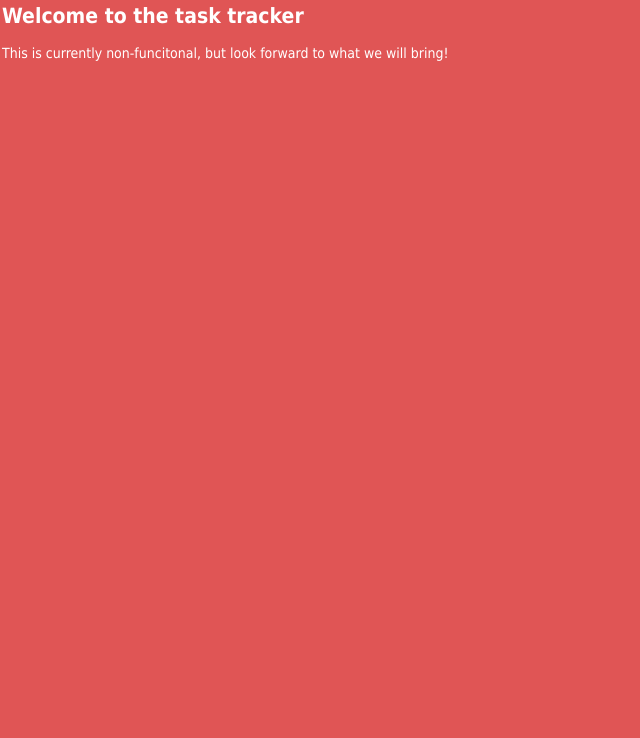
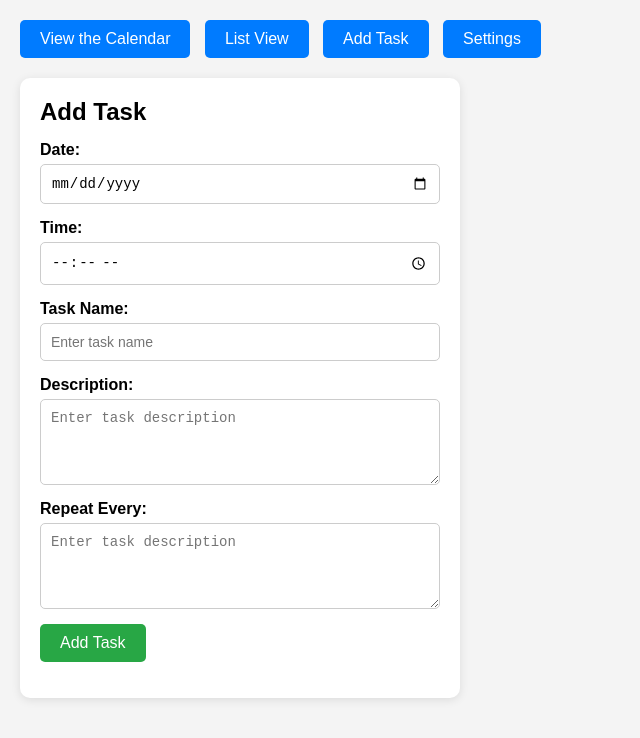
Before and after one commit to StephenRhoades/CS321, a browser extension: page html/open_view.html in a window 1280 px wide. Shown: the whole page, without its empty margins (0-640 px from the left). Drawn offline with Linux system fonts and the light colour scheme.

Commit message:
Add files via upload

```diff
--- a/css/open_view_styles.css
+++ b/css/open_view_styles.css
@@ -1,16 +1,75 @@
-html{
-	min-height:200px;
-	max-height:400px;
-	min-width:200px;
-	max-height:400px;
-}
 body {
-        background-color: E05555;
-        font-size: 14;
-        margin: 2px;
-        padding: 2px;
-	margin-left:auto;
-        margin-right:auto;
-        color: FFFFFF;
-        font-family: Tahoma, "Verdana", sans-serif;
-}
+        font-family: Arial, sans-serif;
+        background-color: #f4f4f4;
+        margin: 0;
+        padding: 20px;
+      }
+
+      .buttons-container {
+        margin-bottom: 20px;
+      }
+
+      .button {
+        background-color: #007bff;
+        color: white;
+        padding: 10px 20px;
+        margin-right: 10px;
+        border: none;
+        border-radius: 5px;
+        cursor: pointer;
+        font-size: 16px;
+      }
+
+      .button:hover {
+        background-color: #0056b3;
+      }
+
+      .add-task-section {
+        background-color: white;
+        padding: 20px;
+        border-radius: 10px;
+        box-shadow: 0 2px 10px rgba(0, 0, 0, 0.1);
+        max-width: 400px;
+      }
+
+      .add-task-section h2 {
+        margin-top: 0;
+        margin-bottom: 15px;
+      }
+
+      .form-group {
+        margin-bottom: 15px;
+      }
+
+      .form-group label {
+        display: block;
+        margin-bottom: 5px;
+        font-weight: bold;
+      }
+
+      .form-group input, .form-group textarea {
+        width: 100%;
+        padding: 10px;
+        font-size: 14px;
+        border: 1px solid #ccc;
+        border-radius: 5px;
+        box-sizing: border-box;
+      }
+
+      .form-group textarea {
+        resize: vertical;
+      }
+
+      .submit-button {
+        background-color: #28a745;
+        color: white;
+        padding: 10px 20px;
+        border: none;
+        border-radius: 5px;
+        cursor: pointer;
+        font-size: 16px;
+      }
+
+      .submit-button:hover {
+        background-color: #218838;
+      }
--- a/css/pages/calendar_view.css
+++ b/css/pages/calendar_view.css
@@ -1,16 +1,116 @@
-html{
-	min-height:200px;
-	max-height:400px;
-	min-width:200px;
-	max-height:400px;
+/* General styles */
+body {
+  font-family: Arial, sans-serif;
+  text-align: center;
+  background-color: #f4f4f4;
+  margin: 0;
+  padding: 0;
 }
-body {
-        background-color: FFFFFF;
-        font-size: 14;
-        margin: 2;
-        padding: 2;
-	margin-left:auto;
-        margin-right:auto;
-        color: 000000;
-        font-family: Tahoma, "Verdana", sans-serif;
+
+/* Calendar container */
+.calendar-container {
+  width: 100%;
+  min-width: 500px;
+  max-width: 800px;
+  margin: 20px auto;
+  background-color: white;
+  border-radius: 10px;
+  box-shadow: 0 0 10px rgba(0, 0, 0, 0.1);
+  padding: 10px;
+  overflow: hidden; /* Avoid overflow causing clipping */
+  box-sizing: border-box; /* Ensures padding is included in width */
 }
+
+/* Calendar header */
+.calendar-header {
+  display: flex;
+  justify-content: space-between;  /* Space between buttons */
+  align-items: center;
+  padding: 5px;
+  box-sizing: border-box; /* Ensures the padding is considered inside the width */
+}
+
+/* Month name */
+#monthName {
+  margin: 0;
+  font-size: 1.2rem;
+  flex-grow: 1; /* Allows the month name to grow in the available space */
+  text-align: center;
+}
+
+/* Button styles */
+.calendar-header button {
+  background-color: #555;
+  color: white;
+  border: none;
+  padding: 10px;
+  cursor: pointer;
+  border-radius: 5px;
+  font-size: 0.9rem;
+  min-width: 60px; /* Ensures the button is always wide enough */
+}
+
+.calendar-header button:hover {
+  background-color: #444;
+}
+
+.week-days {
+  display: grid;
+  grid-template-columns: repeat(7, 1fr);
+  background-color: #555;
+  color: white;
+  padding: 10px;
+  font-size: 0.9rem;
+  box-sizing: border-box;
+}
+
+.week-days span {
+  text-align: center;
+}
+
+.days {
+  display: grid;
+  grid-template-columns: repeat(7, 1fr);
+  gap: 5px;
+}
+
+.day {
+  background-color: #eee;
+  padding: 10px;
+  text-align: center;
+  border-radius: 5px;
+  cursor: pointer;
+  font-size: 0.9rem;
+}
+
+.day:hover {
+  background-color: #ddd;
+}
+
+.task-day {
+  background-color: #E05555;
+  color: white;
+}
+
+.current-day {
+  border: 2px solid #4CAF50;
+}
+
+	.buttons-container {
+        margin-bottom: 20px;
+      }
+
+      .button {
+        background-color: #007bff;
+        color: white;
+        padding: 10px 20px;
+        margin-right: 10px;
+        border: none;
+        border-radius: 5px;
+        cursor: pointer;
+        font-size: 16px;
+      }
+
+      .button:hover {
+        background-color: #0056b3;
+      }
--- a/html/open_view.html
+++ b/html/open_view.html
@@ -5,7 +5,40 @@
   </head>
 
   <body>
-    <h2>Welcome to the task tracker</h2>
-    <p>This is currently non-funcitonal, but look forward to what we will bring!</p>
+
+    <div class="buttons-container">
+      <a href="pages/calendar_view.html"><button class="button">View the Calendar</button></a>
+	  <a href="pages/list_view.html"><button class="button">List View</button></a>
+      <a href="pages/task_page.html"><button class="button">Add Task</button></a>
+	  <a href="pages/settings.html"><button class="button">Settings</button></a>
+    </div>
+
+    <div class="add-task-section">
+      <h2>Add Task</h2>
+      <form>
+        <div class="form-group">
+          <label for="task-date">Date:</label>
+          <input type="date" id="task-date" name="task-date" required>
+        </div>
+        <div class="form-group">
+          <label for="task-time">Time:</label>
+          <input type="time" id="task-time" name="task-time" required>
+        </div>
+        <div class="form-group">
+          <label for="task-name">Task Name:</label>
+          <input type="text" id="task-name" name="task-name" placeholder="Enter task name" required>
+        </div>
+        <div class="form-group">
+          <label for="task-desc">Description:</label>
+          <textarea id="task-desc" name="task-desc" rows="4" placeholder="Enter task description"></textarea>
+        </div>
+        <div class="form-group">
+          <label for="task-desc">Repeat Every:</label>
+          <textarea id="task-desc" name="task-desc" rows="4" placeholder="Enter task description"></textarea>
+        </div>
+        <button type="submit" class="submit-button">Add Task</button>
+      </form>
+    </div>
+
   </body>
 </html>
```
